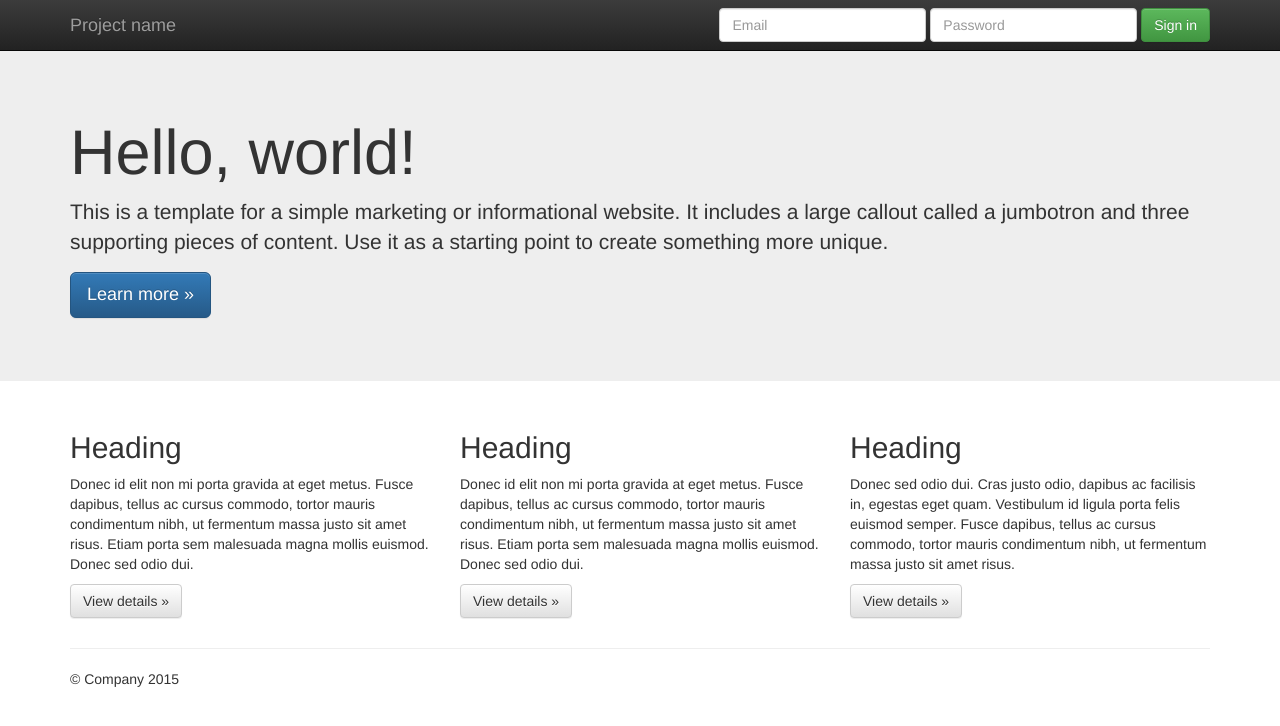
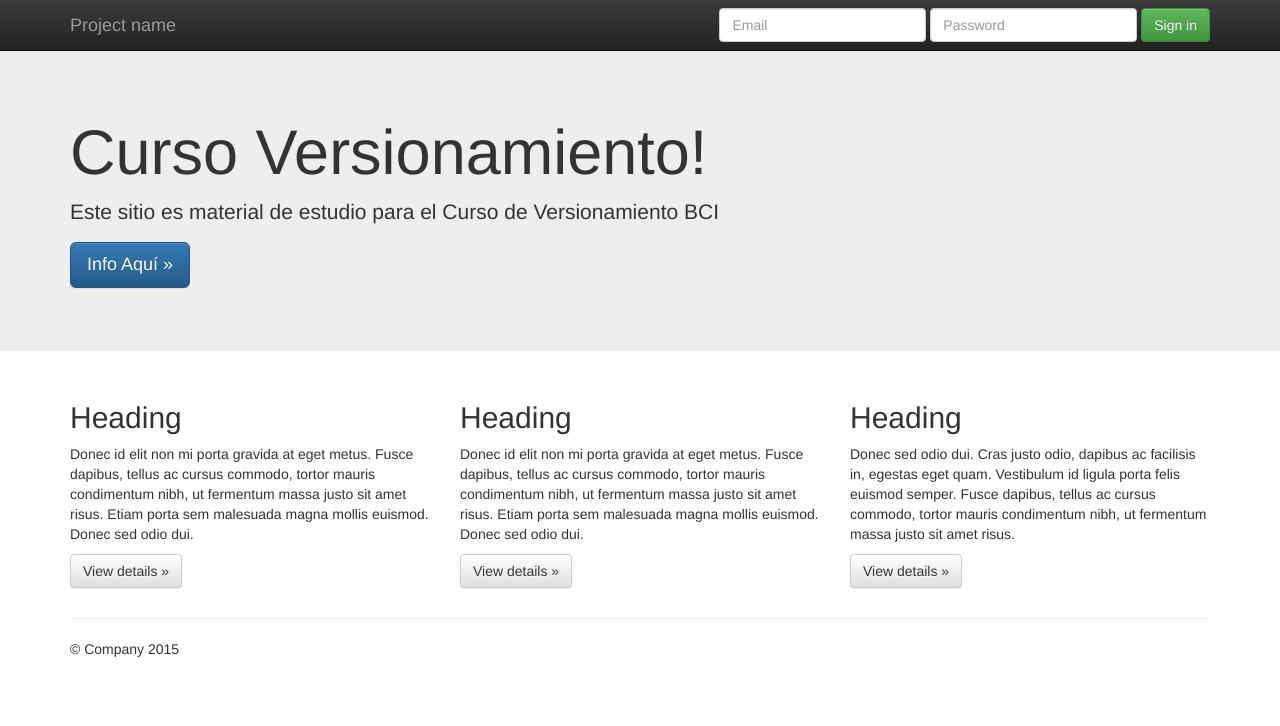
Before and after one commit to RichyMadrid/Trabajo2_Richard_Ureta, a plain HTML site: page index.html in a window 1280 px wide. Drawn offline with nearby package versions, Linux system fonts and the light colour scheme.

Commit message:
se crea feature de bienvenida

```diff
--- a/index.html
+++ b/index.html
@@ -55,9 +55,9 @@
     <!-- Main jumbotron for a primary marketing message or call to action -->
     <div class="jumbotron">
       <div class="container">
-        <h1>Hello, world!</h1>
-        <p>This is a template for a simple marketing or informational website. It includes a large callout called a jumbotron and three supporting pieces of content. Use it as a starting point to create something more unique.</p>
-        <p><a class="btn btn-primary btn-lg" href="#" role="button">Learn more &raquo;</a></p>
+        <h1>Curso Versionamiento!</h1>
+        <p>Este sitio es material de estudio para el Curso de Versionamiento BCI</p>
+        <p><a class="btn btn-primary btn-lg" href="#" role="button">Info Aquí &raquo;</a></p>
       </div>
     </div>
 
```
